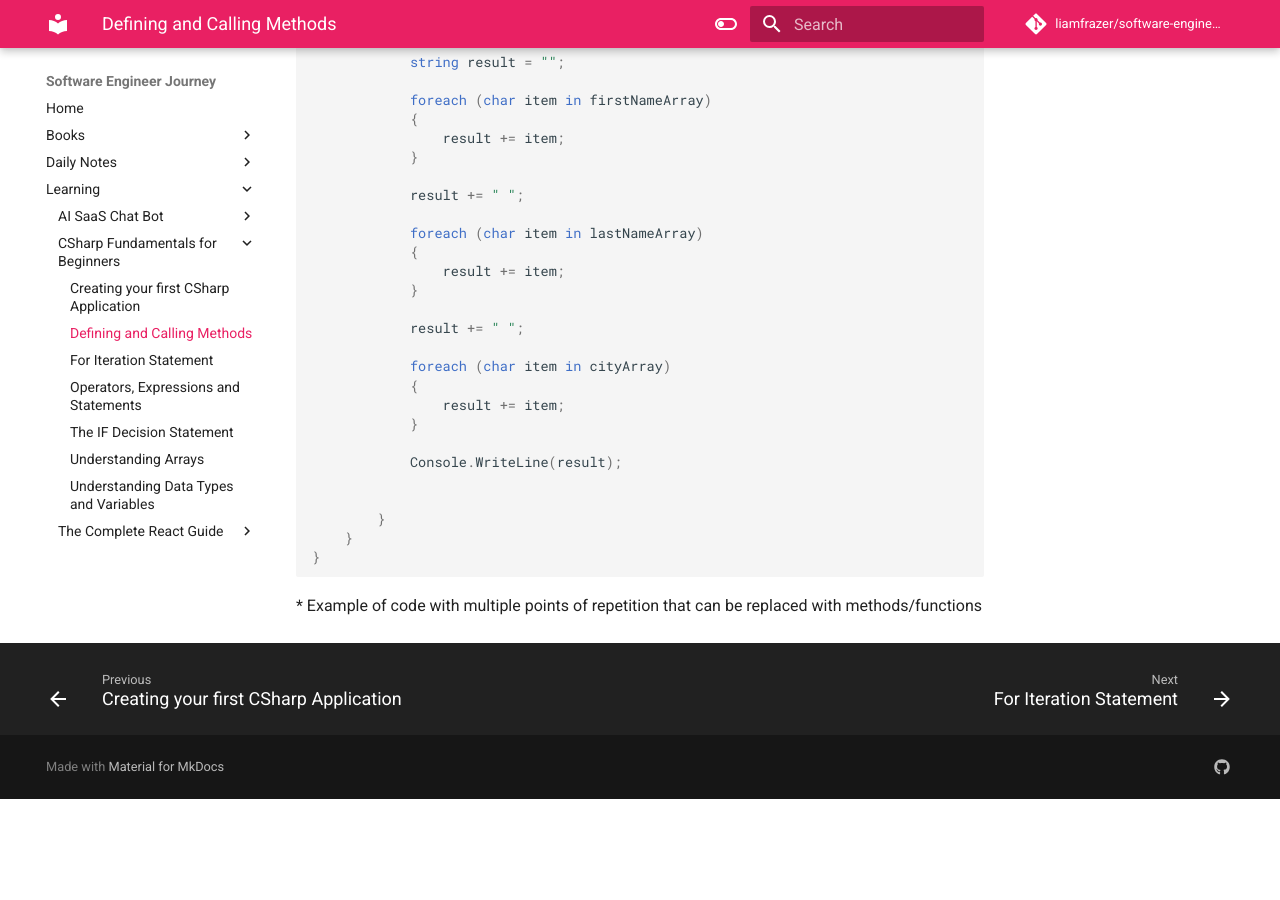
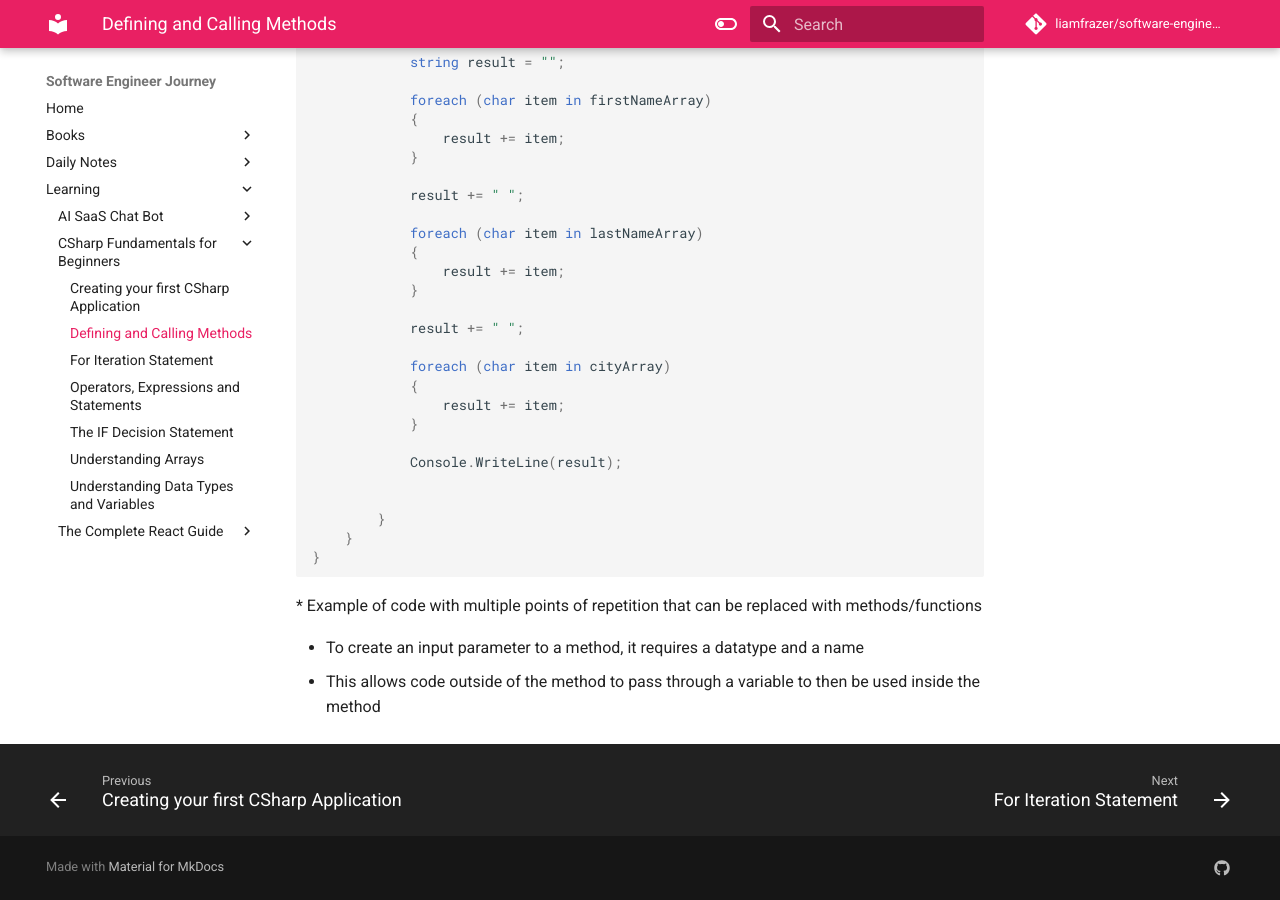
Before and after one commit to liamfrazer/software-engineer-journey, an MkDocs documentation site: the page built from docs/Learning/CSharp Fundamentals for Beginners/Defining and Calling Methods.md, in a window 1280 px wide and 900 px high, scrolled down 949 px. Built offline with MkDocs 1.6.1 and Material for MkDocs 9.7.7, drawn with Linux system fonts in a browser that asks for light colours; comment, search, counter and statistics services are not loaded; before the commit the page ends 1748 px from its top, so only the background shows below that.

Commit message:
vault backup: 2024-01-06 12:48:36

````diff
--- a/docs/Learning/CSharp Fundamentals for Beginners/Defining and Calling Methods.md
+++ b/docs/Learning/CSharp Fundamentals for Beginners/Defining and Calling Methods.md
@@ -74,3 +74,6 @@ namespace Program
 }
 ```
 * Example of code with multiple points of repetition that can be replaced with methods/functions
+
+* To create an input parameter to a method, it requires a datatype and a name
+* This allows code outside of the method to pass through a variable to then be used inside the method
````
